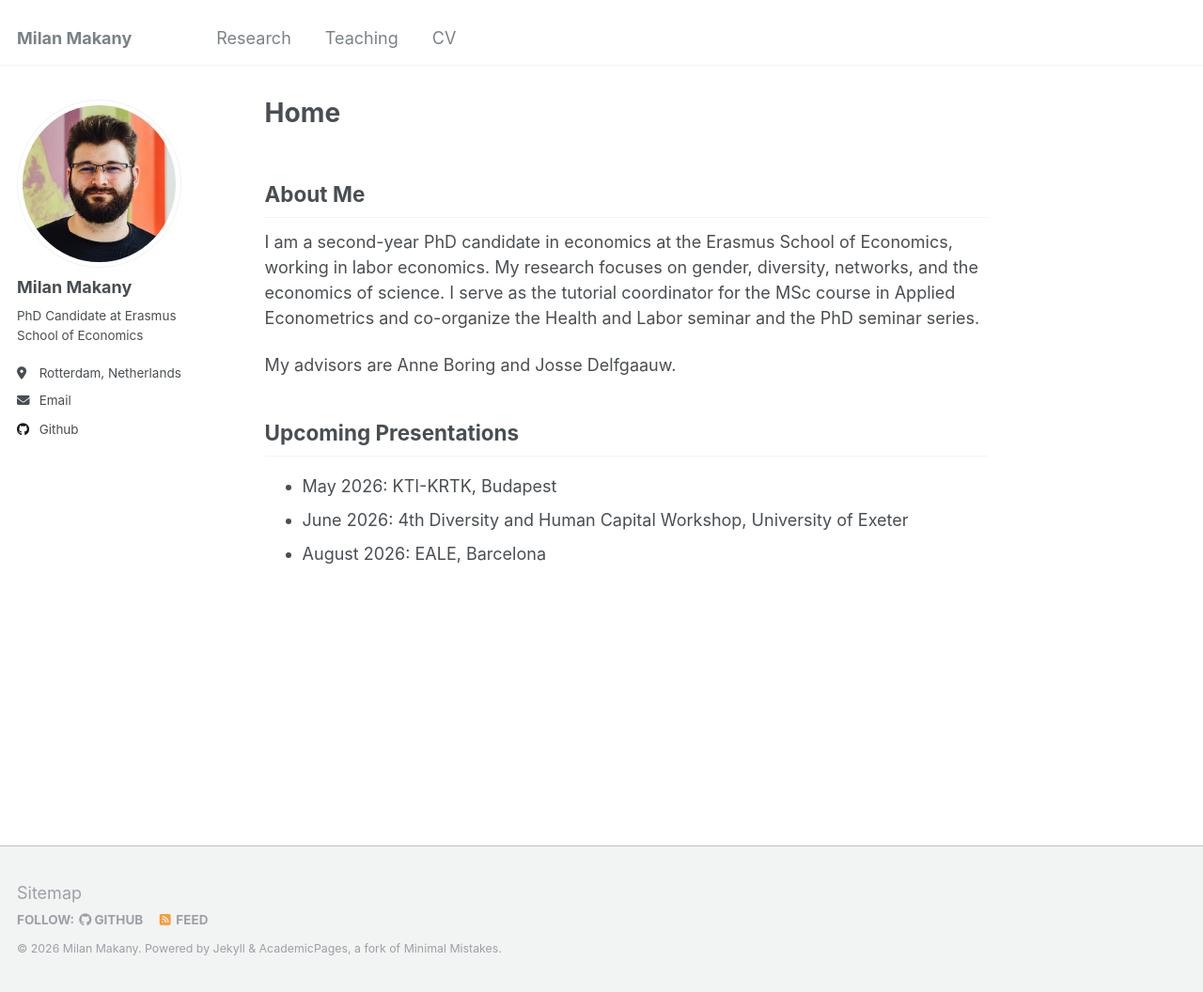
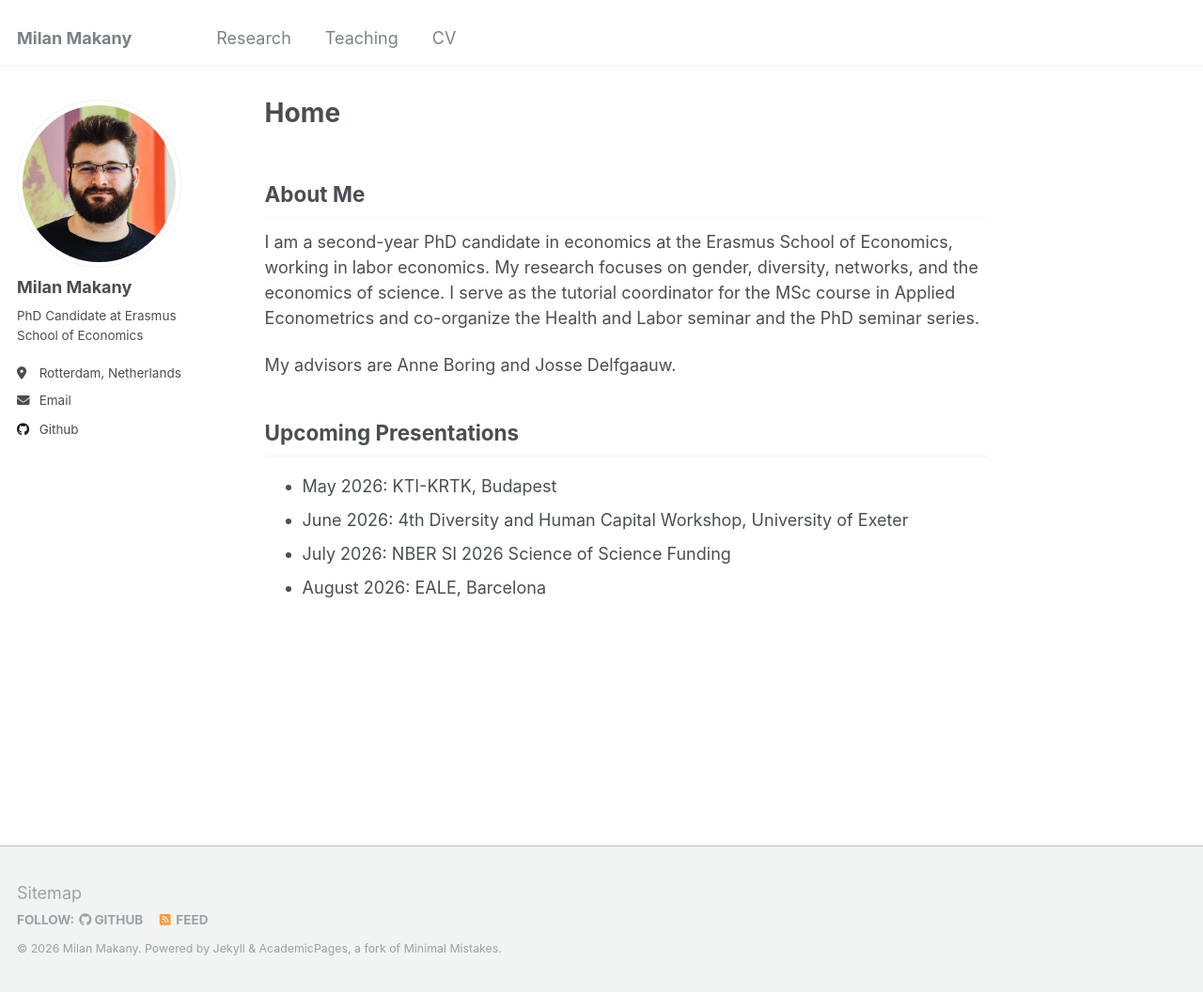
Before and after one commit to makany-milan/makany-milan.github.io, a Jekyll site: the page built from _pages/about.md, in a window 1280 px wide and 1056 px high. Shown: the whole window at 94% size. Built offline with Jekyll 4.4.1, drawn with Linux system fonts in a browser that asks for light colours.

Commit message:
update presentations

```diff
--- a/_pages/about.md
+++ b/_pages/about.md
@@ -18,4 +18,5 @@ My advisors are Anne Boring and Josse Delfgaauw.
 ## Upcoming Presentations
 - May 2026: KTI-KRTK, Budapest
 - June 2026: 4th Diversity and Human Capital Workshop, University of Exeter
+- July 2026: NBER SI 2026 Science of Science Funding
 - August 2026: EALE, Barcelona
```
